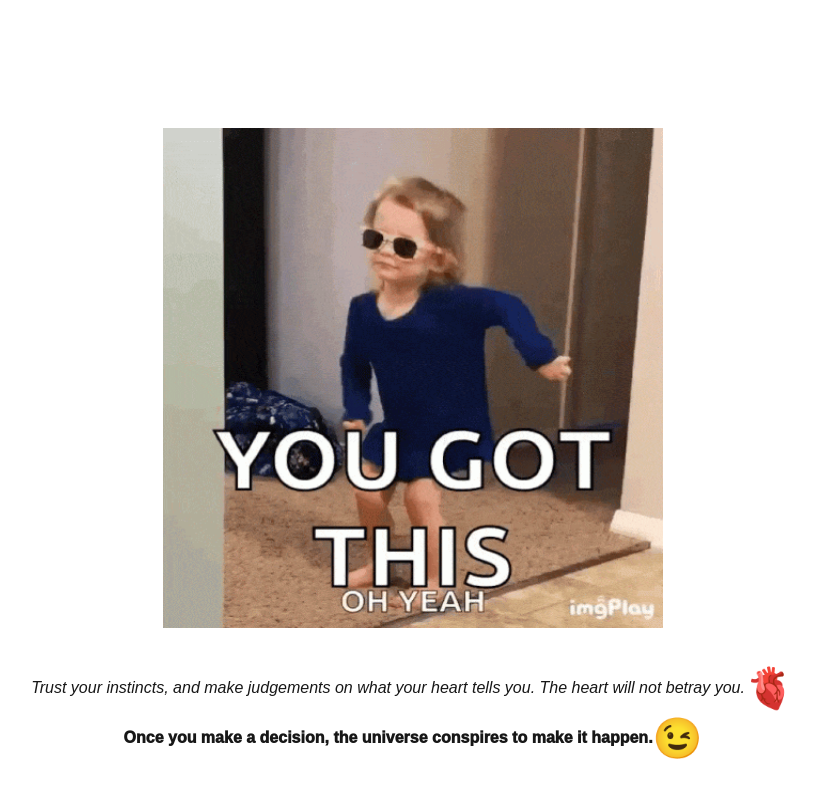
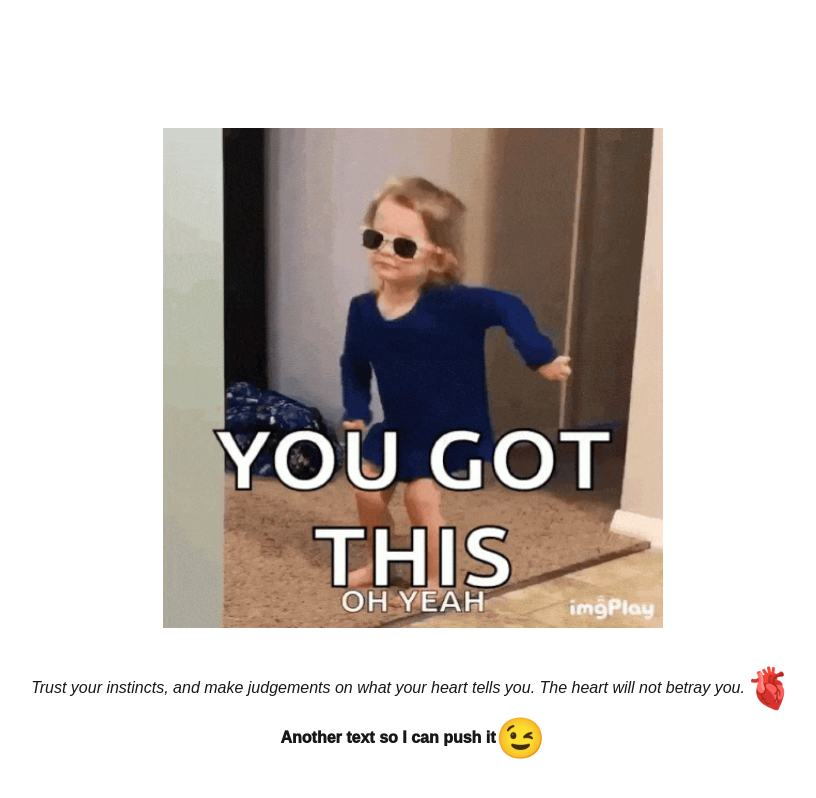
Before and after one commit to IanaPostolachi/good_vibes, a Next.js app: page / in a window 1280 px wide. Shown: the whole page, without its empty margins (227-1043 px from the left). Built offline with nearby package versions, Linux system fonts and the light colour scheme.

Commit message:
App / I modified the page file

```diff
--- a/src/app/page.tsx
+++ b/src/app/page.tsx
@@ -52,7 +52,7 @@ export default function Home() {
               fontWeight: 1000,
             }}
           >
-            {`Once you make a decision, the universe conspires to make it happen.`}
+            {`Another text so I can push it`}
           </text>
           <text style={{ fontSize: 40 }}>😉</text>
         </div>
```
